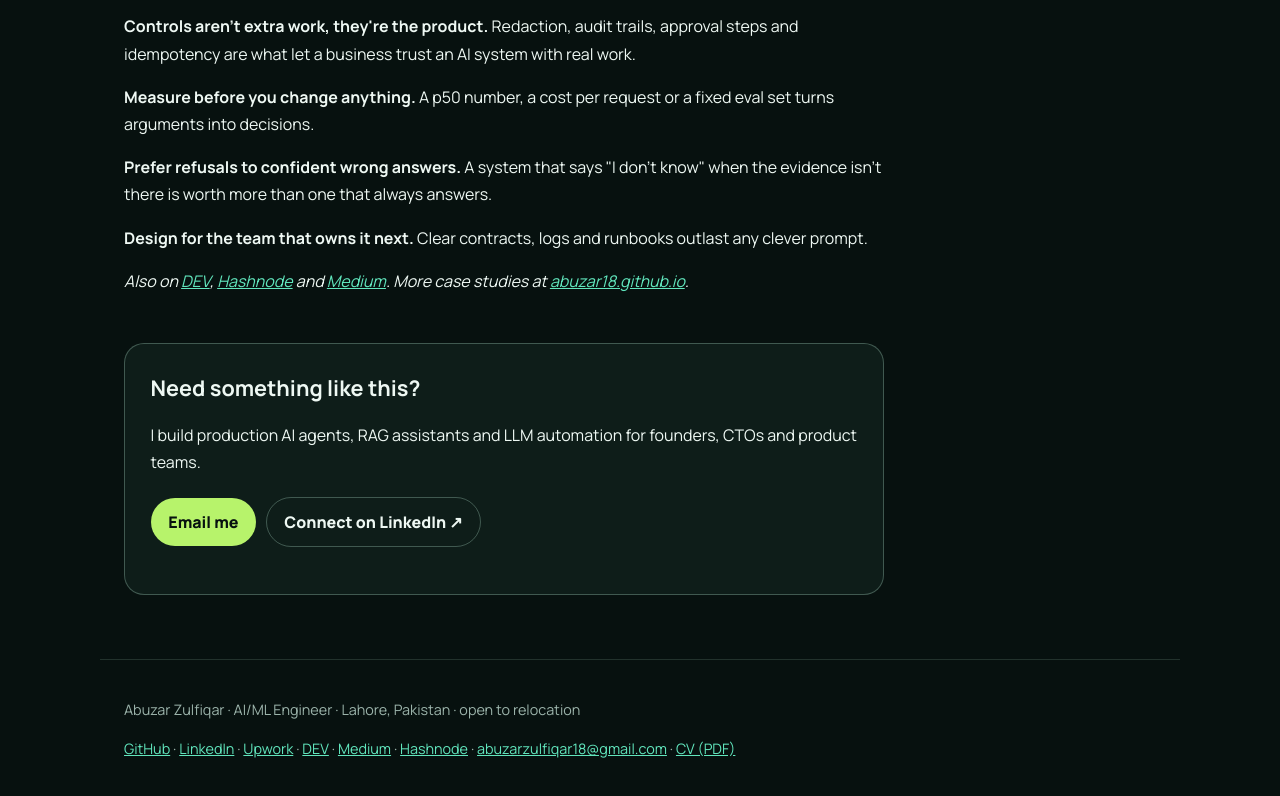
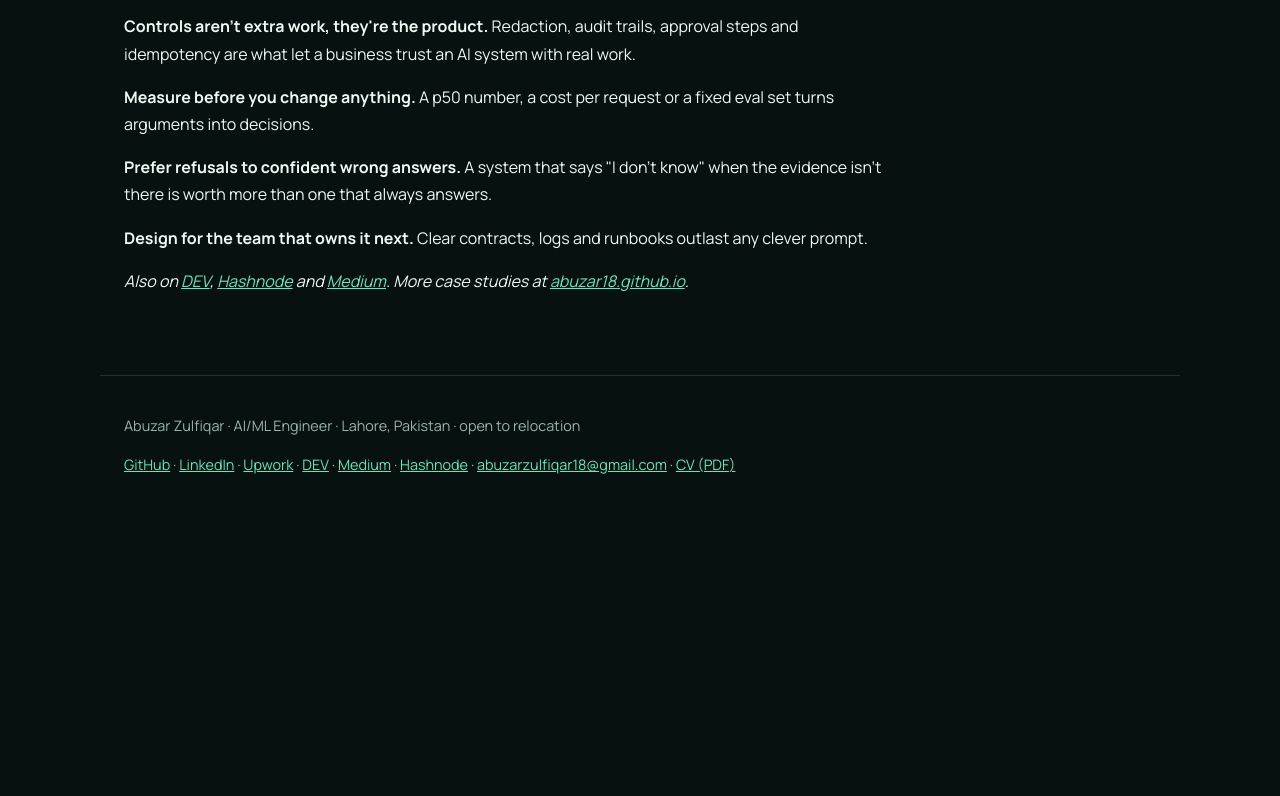
Before and after one commit to abuzar18/abuzar18.github.io, a plain HTML site: page blog/three-years-production-ai/index.html in a window 1280 px wide. Shown: the part 2222-3018 px from the top of the page. After the commit the page ends 2738 px from the top, so only its background shows below. Drawn offline with nearby package versions, Linux system fonts and the light colour scheme.

Commit message:
Blog: remove contact box from post

```diff
--- a/blog/three-years-production-ai/index.html
+++ b/blog/three-years-production-ai/index.html
@@ -62,11 +62,6 @@
 <p><strong>Design for the team that owns it next.</strong> Clear contracts, logs and runbooks outlast any clever prompt.</p>
 <p><em>Also on <a href="https://dev.to/abuzar18" rel="me">DEV</a>, <a href="https://abuzar18.hashnode.dev/" rel="me">Hashnode</a> and <a href="https://medium.com/@abuzarzulfiqar18" rel="me">Medium</a>. More case studies at <a href="https://abuzar18.github.io/projects/">abuzar18.github.io</a>.</em></p>
     </article>
-    <aside class="pg-cta-box">
-      <h2>Need something like this?</h2>
-      <p>I build production AI agents, RAG assistants and LLM automation for founders, CTOs and product teams.</p>
-      <p><a class="pg-btn" href="mailto:abuzarzulfiqar18@gmail.com">Email me</a> <a class="pg-btn pg-btn-ghost" href="https://www.linkedin.com/in/abuzar-zulfiqar/" rel="noreferrer">Connect on LinkedIn ↗</a></p>
-    </aside>
   </main>
   <footer class="pg-footer">
     <p>Abuzar Zulfiqar · AI/ML Engineer · Lahore, Pakistan · open to relocation</p>
```
